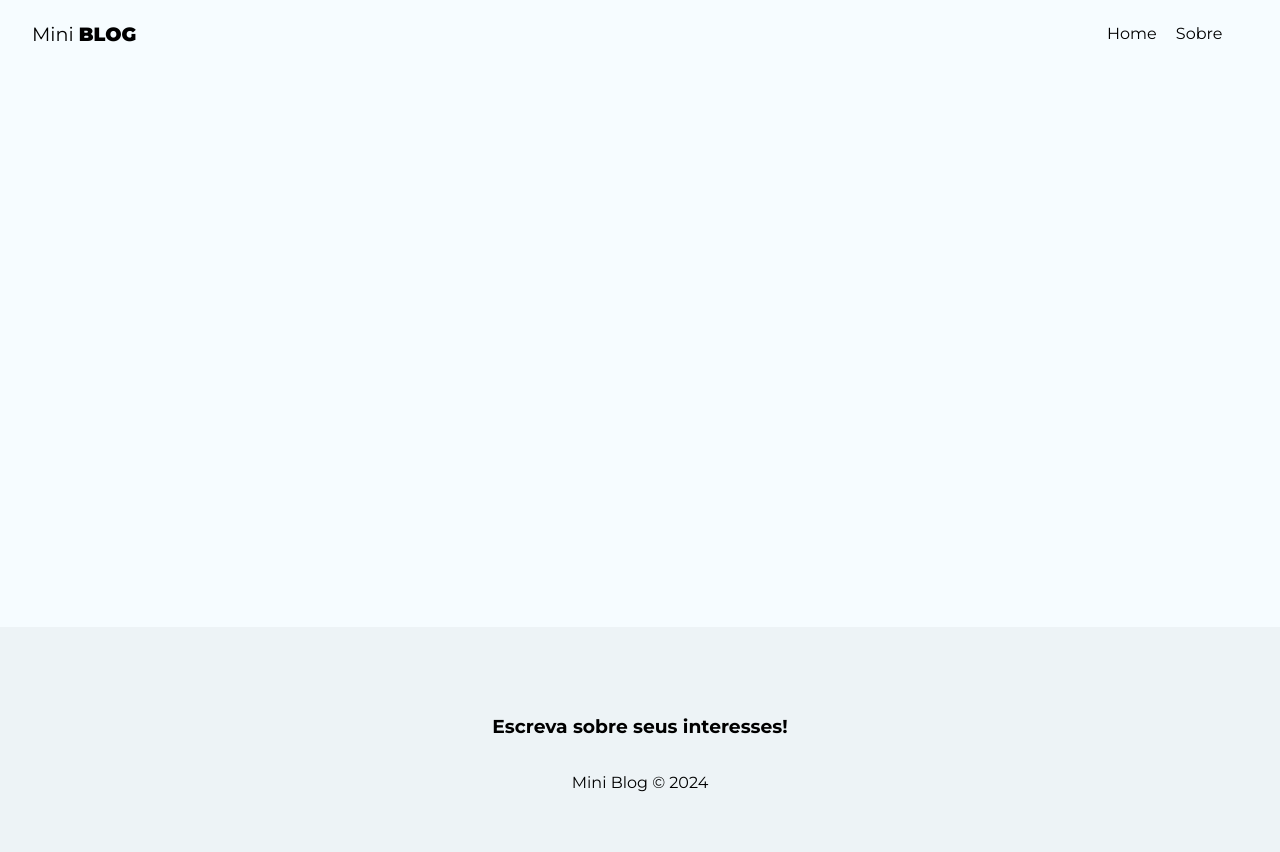
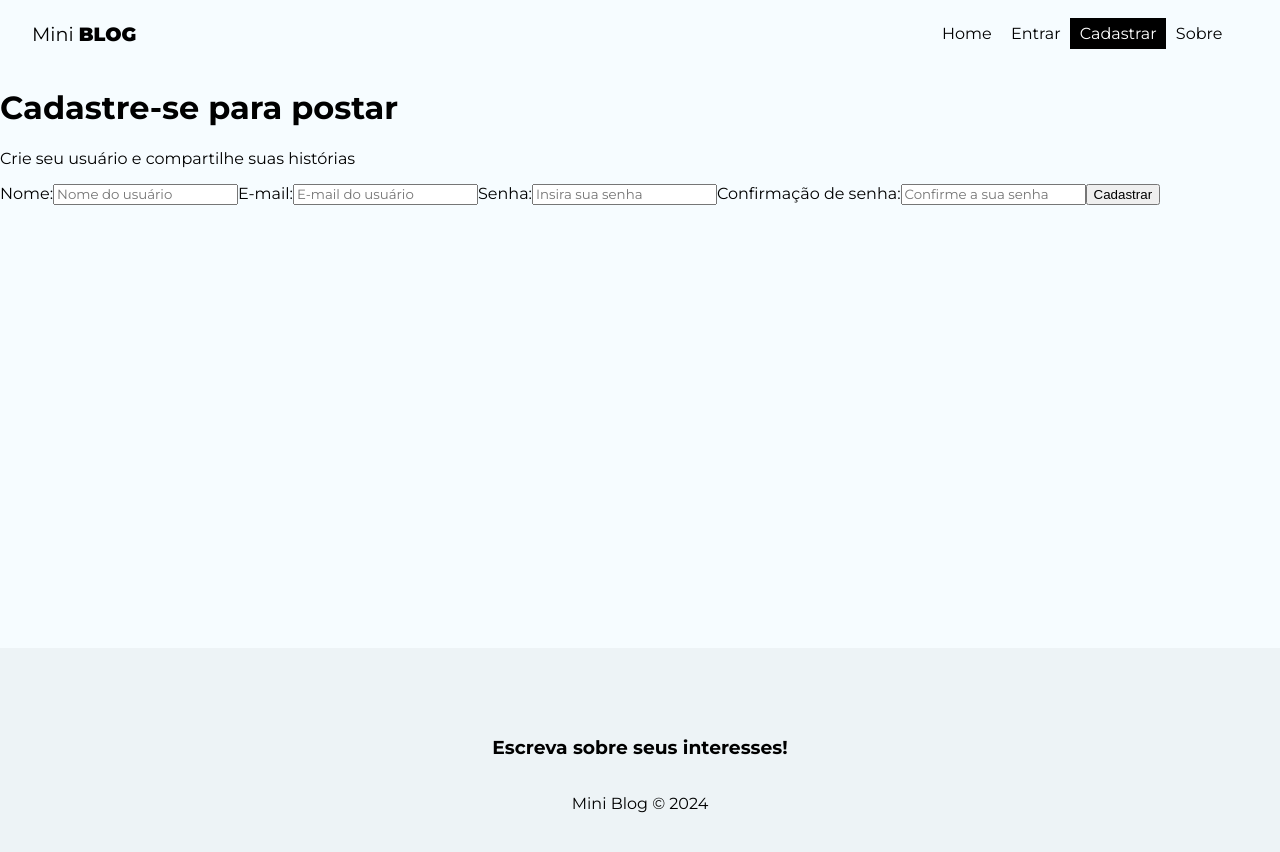
Before and after one commit to SandroCD/curso-react, a React (Create React App) app in the folder 10_MINIBLOG/miniblog/: page /register in a window 1280 px wide. Shown: the top 852 px of the page. Built offline with nearby package versions, Linux system fonts and the light colour scheme.

Commit message:
Criando páginas de Cadastro e Login

```diff
--- a/10_MINIBLOG/miniblog/src/App.js
+++ b/10_MINIBLOG/miniblog/src/App.js
@@ -9,6 +9,8 @@
 //PAGES
 import Home from "./pages/Home/Home";
 import About from "./pages/About/About";
+import Login from "./pages/Login/Login";
+import Register from "./pages/Register/Register";
 
 function App() {
   return (
@@ -19,6 +21,8 @@
           <Routes >
             <Route path="/" element={<Home/>} />
             <Route path="/about" element={<About/>} />
+            <Route path="/login" element={<Login />} />
+            <Route path="/register" element={<Register />} />
           </Routes>
         </div>
         <Footer />
--- a/10_MINIBLOG/miniblog/src/components/Navbar.js
+++ b/10_MINIBLOG/miniblog/src/components/Navbar.js
@@ -19,6 +19,22 @@
             </li>
             <li>
                 <NavLink
+                    to="/login"
+                    className={({ isActive }) => (isActive ? styles.active : "")}
+                >
+                    Entrar
+                </NavLink>
+            </li>
+            <li>
+                <NavLink
+                    to="/register"
+                    className={({ isActive }) => (isActive ? styles.active : "")}
+                >
+                    Cadastrar
+                </NavLink>
+            </li>
+            <li>
+                <NavLink
                     to="/about"
                     className={({ isActive }) => (isActive ? styles.active : "")}
                 >
--- /dev/null
+++ b/10_MINIBLOG/miniblog/src/pages/Login/Login.js
@@ -0,0 +1,11 @@
+import styles from "./Login.module.css";
+
+const Login = () => {
+  return (
+    <div>
+      <h2>Login</h2>
+    </div>
+  );
+};
+
+export default Login;
--- /dev/null
+++ b/10_MINIBLOG/miniblog/src/pages/Register/Register.js
@@ -0,0 +1,53 @@
+import styles from "./Register.module.css";
+
+import { useState, useEffect } from 'react';
+
+const Register = () => {
+  return (
+    <div>
+      <h1>Cadastre-se para postar</h1>
+      <p>Crie seu usuário e compartilhe suas histórias</p>
+      <form >
+        <label>
+            <span>Nome:</span>
+            <input
+                type="text"
+                name="displayName"
+                required
+                placeholder="Nome do usuário"
+            />
+        </label>
+        <label>
+            <span>E-mail:</span>
+            <input
+                type="email"
+                name="email"
+                required
+                placeholder="E-mail do usuário"
+            />
+        </label>
+        <label>
+            <span>Senha:</span>
+            <input
+                type="password"
+                name="password"
+                required
+                placeholder="Insira sua senha"
+            />
+        </label>
+        <label>
+            <span>Confirmação de senha:</span>
+            <input
+                type="password"
+                name="confirmPassword"
+                required
+                placeholder="Confirme a sua senha"
+            />
+        </label>
+        <button className="btn">Cadastrar</button>
+      </form>
+    </div>
+  );
+};
+
+export default Register;
--- /dev/null
+++ b/10_MINIBLOG/miniblog/src/pages/Register/Register.module.css
@@ -0,0 +1,8 @@
+.register {
+    text-align: center;
+
+}
+
+.register p {
+    color: #aaa;
+}
```
Also changed, not shown: 10_MINIBLOG/miniblog/src/pages/Login/Login.module.css (added).
